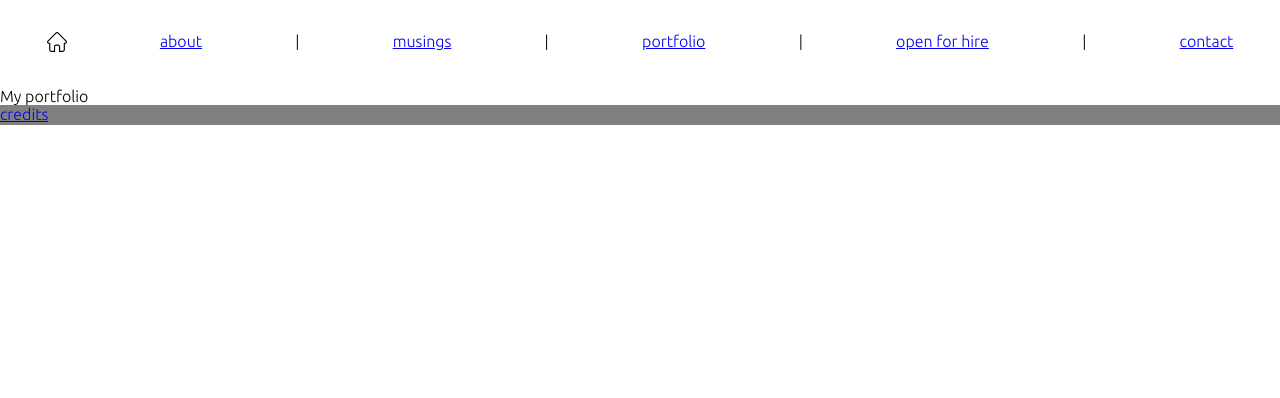
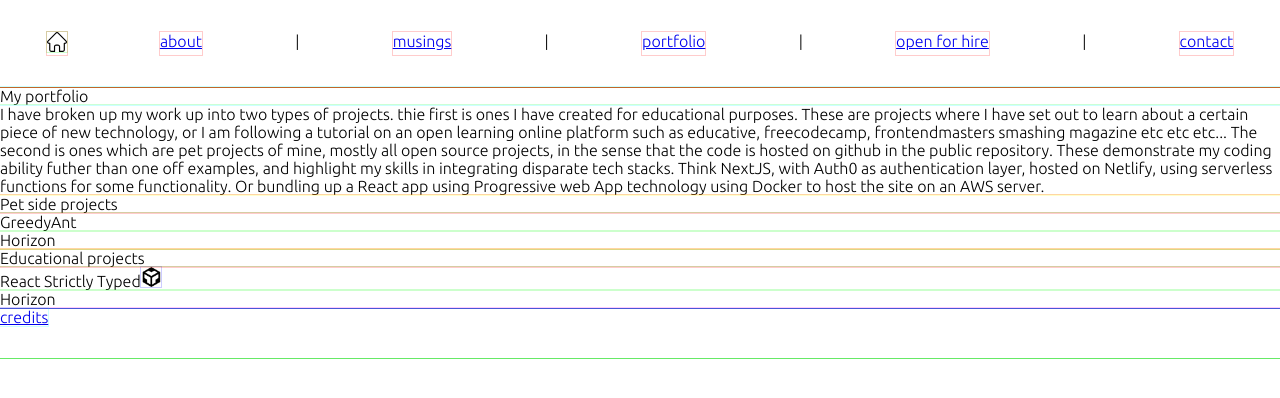
Before and after one commit to oreillyross/MyPortfolio, a Next.js app: page /portfolio in a window 1280 px wide. Shown: the top 398 px of the page. Built offline with nearby package versions, Linux system fonts and the light colour scheme.

Commit message:
improve page with content

```diff
--- a/components/Footer.js
+++ b/components/Footer.js
@@ -2,8 +2,8 @@ import Link from "next/link";
 import { css } from "@emotion/css";
 
 const footer__main = css`
-  min-height: 20px;
-  background: grey;
+  min-height: 50px;
+  background: white;
 `;
 
 export const Footer = () => {
--- a/components/Navbar.js
+++ b/components/Navbar.js
@@ -18,7 +18,7 @@ export const Navbar = () => {
       </Link>
       <Link href="/mystory">about</Link> |<Link href="/mystory">musings</Link> |
       <Link href="/portfolio">portfolio</Link> |
-      <Link href="/mystory">open for hire</Link> |
+      <Link href="/howiwork">open for hire</Link> |
       <Link href="/mystory">contact </Link>
     </nav>
   );
--- a/pages/_app.js
+++ b/pages/_app.js
@@ -5,10 +5,12 @@ import { Footer } from "../components/Footer";
 export default function MyApp({ Component, pageProps }) {
   return (
     <>
-      <div>
-        <Navbar />
+      <div className="wrapper">
+        <div>
+          <Navbar />
+        </div>
+        <Component {...pageProps} />
       </div>
-      <Component {...pageProps} />
       <Footer />
     </>
   );
--- a/pages/howiwork.js
+++ b/pages/howiwork.js
@@ -3,7 +3,8 @@ import Link from "next/link";
 function Some() {
   return (
     <div>
-      <h1>This page is all about how I generally work.</h1>
+      This page is all about how I generally work. And is aimed for hiring
+      managers to determine how I might best fit into the team.
       <p>
         I use Git a lot and generally follow the{" "}
         <Link href="https://guides.github.com/introduction/flow/">
--- a/pages/portfolio.js
+++ b/pages/portfolio.js
@@ -1,3 +1,43 @@
+import Image from "next/image";
+
 export default function Portfolio() {
-  return <>My portfolio</>;
+  return (
+    <>
+      <header>My portfolio</header>
+      <section>
+        <article>
+          I have broken up my work up into two types of projects. thie first is
+          ones I have created for educational purposes. These are projects where
+          I have set out to learn about a certain piece of new technology, or I
+          am following a tutorial on an open learning online platform such as
+          educative, freecodecamp, frontendmasters smashing magazine etc etc
+          etc... The second is ones which are pet projects of mine, mostly all
+          open source projects, in the sense that the code is hosted on github
+          in the public repository. These demonstrate my coding ability futher
+          than one off examples, and highlight my skills in integrating
+          disparate tech stacks. Think NextJS, with Auth0 as authentication
+          layer, hosted on Netlify, using serverless functions for some
+          functionality. Or bundling up a React app using Progressive web App
+          technology using Docker to host the site on an AWS server.
+        </article>
+        <section>
+          <header>Pet side projects</header>
+          <ul>
+            <li>GreedyAnt</li>
+            <li>Horizon</li>
+          </ul>
+        </section>
+        <section>
+          <header>Educational projects</header>
+          <ul>
+            <li>
+              React Strictly Typed
+              <Image src="/img/codesandbox.webp" width={20} height={20} />
+            </li>
+            <li>Horizon</li>
+          </ul>
+        </section>
+      </section>
+    </>
+  );
 }
--- a/style/styles.css
+++ b/style/styles.css
@@ -1,10 +1,68 @@
+* {
+  outline: 1px solid rgba(255, 0, 0, 0.2);
+  :hover {
+    outline: 1px solid rgba(255, 0, 0, 0.6);
+  }
+}
+* * {
+  outline: 1px solid rgba(0, 255, 0, 0.2);
+  :hover {
+    outline: 1px solid rgba(0, 255, 0, 0.6);
+  }
+}
+* * * {
+  outline: 1px solid rgba(0, 0, 255, 0.2);
+  :hover {
+    outline: 1px solid rgba(0, 0, 255, 0.6);
+  }
+}
+* * * * {
+  outline: 1px solid rgba(255, 0, 255, 0.2);
+  :hover {
+    outline: 1px solid rgba(255, 0, 0, 0.6);
+  }
+}
+* * * * * {
+  outline: 1px solid rgba(0, 255, 255, 0.2);
+  :hover {
+    outline: 1px solid rgba(0, 255, 0, 0.6);
+  }
+}
+* * * * * * {
+  outline: 1px solid rgba(255, 255, 0, 0.2);
+  :hover {
+    outline: 1px solid rgba(0, 0, 255, 0.6);
+  }
+}
+* * * * * * * {
+  outline: 1px solid rgba(255, 0, 0, 0.2);
+  :hover {
+    outline: 1px solid rgba(255, 0, 0, 0.6);
+  }
+}
+* * * * * * * * {
+  outline: 1px solid rgba(0, 255, 0, 0.2);
+  :hover {
+    outline: 1px solid rgba(0, 255, 0, 0.6);
+  }
+}
+* * * * * * * * * {
+  outline: 1px solid rgba(0, 0, 255, 0.2);
+  :hover {
+    outline: 1px solid rgba(0, 0, 255, 0.6);
+  }
+}
+
 * {
   margin: 0;
   padding: 0;
   box-sizing: border-box;
 }
 
+html,
 body {
+  height: 100%;
+  margin: 0%;
   font-family: "Ubuntu";
 }
 
```
Also changed, not shown: package.json (+2 -5 lines), public/img/codesandbox.webp (added), 1 other file (tests, documents, lock files or other folders).
